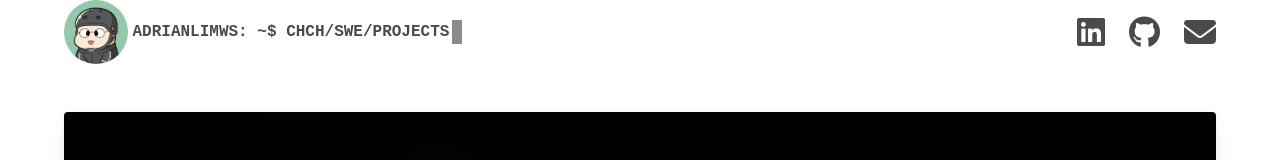
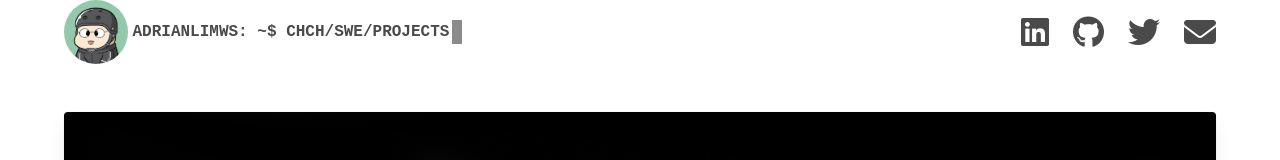
Before and after one commit to adrianlimws/portfolio, a website: page index.html in a window 1280 px wide. Shown: the top 160 px of the page. Drawn offline with Linux system fonts and the light colour scheme.

Commit message:
added twitter icon and link

```diff
--- a/index.html
+++ b/index.html
@@ -35,9 +35,13 @@
             <i class="fa-brands fa-linkedin fa-2xl"></i></a>
           <a class="navbar-item" target="_blank" href="https://github.com/adrianlimws">
             <i class="fa-brands fa-github fa-2xl"></i></a>
+          <a class="navbar-item" target="_blank" href="https://twitter.com/brainjuredstud">
+            <i class="fa-brands fa-twitter fa-2xl"></i></a>
           <a class="navbar-item" target="_blank" href="mailto:adrianlimws@gmail.com">
             <i class="fa-solid fa-envelope fa-2xl"></i>
           </a>
+
+
         </div>
       </div>
 
```
